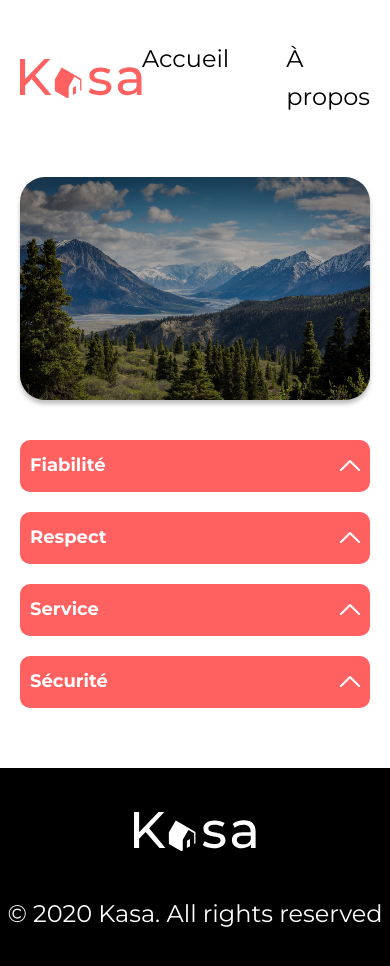
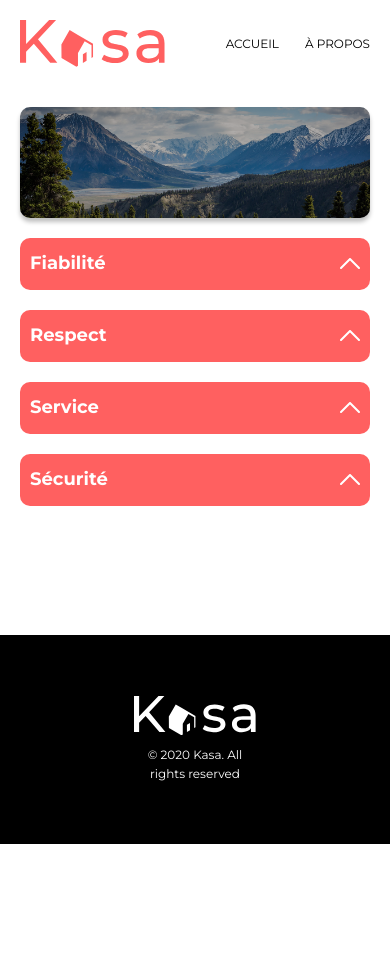
Before and after one commit to leaspadea/kasa-frontend, a React (Vite) app: page /a-propos in a window 390 px wide. Shown: the top 966 px of the page. After the commit the page ends 844 px from the top, so only its background shows below. Built offline with nearby package versions, Linux system fonts and the light colour scheme.

Commit message:
style: rend la page d'accueil responsive

```diff
--- a/src/pages/Home.jsx
+++ b/src/pages/Home.jsx
@@ -11,7 +11,7 @@ function Home() {
   return (
     <div>
       <Banner image={banner}>
-        <h1>Chez vous, partout et ailleurs</h1>
+        <h1>Chez vous, partout{'\u00A0'}et{'\u00A0'}ailleurs</h1>
       </Banner>
       <div className={styles.gallery}>
         {properties.map((property) => (
--- a/src/styles/abstracts/_breakpoints.scss
+++ b/src/styles/abstracts/_breakpoints.scss
@@ -1,23 +1,11 @@
-// Breakpoints
+// Responsive desktop-first : la base est écrite pour desktop,
+// on adapte vers le bas (mobile) avec des media queries max-width.
+// Un seul breakpoint : en dessous de cette largeur = affichage mobile.
 
-$break-mobile-large: 601px; // au-delà : mobile large
-$break-tablet: 721px; // au-delà : tablette
-$break-desktop: 961px; // au-delà : desktop
+$breakpoint-mobile: 768px;
 
-@mixin respond-to($breakpoint) {
-  @if $breakpoint == tablet {
-    @media (min-width: $break-tablet) {
-      @content;
-    }
-  } @else if $breakpoint == desktop {
-    @media (min-width: $break-desktop) {
-      @content;
-    }
-  } @else if $breakpoint == mobile-large {
-    @media (min-width: $break-mobile-large) {
-      @content;
-    }
-  } @else {
-    @error "Breakpoint inconnu: #{$breakpoint}";
+@mixin mobile {
+  @media (max-width: $breakpoint-mobile) {
+    @content;
   }
 }
--- a/src/styles/components/Banner.module.scss
+++ b/src/styles/components/Banner.module.scss
@@ -1,4 +1,5 @@
 @use "../abstracts/variables" as *;
+@use "../abstracts/breakpoints" as *;
 
 .banner {
   position: relative;
@@ -7,6 +8,12 @@
   overflow: hidden;
   margin-bottom: 40px;
   box-shadow: 0px 4px 4px 0px #00000040;
+
+  @include mobile {
+    height: 111px;
+    border-radius: 10px;
+    margin-bottom: 20px;
+  }
 
 
   img {
@@ -38,6 +45,12 @@
     align-items: center;
     text-shadow: 2px 2px 6px rgba(0, 0, 0, 0.6);
 
+    @include mobile {
+      font-size: 24px;
+      text-align: left;
+      padding: 0 20px;
+    }
+
 
   }
 }
--- a/src/styles/components/Card.module.scss
+++ b/src/styles/components/Card.module.scss
@@ -1,9 +1,14 @@
 @use "../abstracts/variables" as *;
+@use "../abstracts/breakpoints" as *;
 
 .card {
   position: relative;
   overflow: hidden;
   border-radius: 10px;
+
+  @include mobile {
+    height: 255px;
+  }
 
   &::before {
     content: "";
--- a/src/styles/components/Footer.module.scss
+++ b/src/styles/components/Footer.module.scss
@@ -1,4 +1,5 @@
 @use "../abstracts/variables" as *;
+@use "../abstracts/breakpoints" as *;
 
 .section {
     background-color: $color-black;
@@ -9,6 +10,12 @@
     justify-content: space-evenly;
     height: 209px;
     font-size: 24px;
+
+    @include mobile {
+        font-size: 12px;
+        justify-content: center;
+        gap: 10px;
+    }
 }
 
 .logo {
@@ -16,3 +23,10 @@
     height: auto;
     color: $color-white;
 }
+
+.section p {
+  @include mobile {
+    max-width: 122px;
+    text-align: center;
+   }
+}
--- a/src/styles/components/Header.module.scss
+++ b/src/styles/components/Header.module.scss
@@ -1,4 +1,5 @@
 @use "../abstracts/variables" as *;
+@use "../abstracts/breakpoints" as *;
 
 .section {
     display: flex;
@@ -6,15 +7,29 @@
     justify-content: space-between;
     font-size: 24px;
     margin-bottom: 60px;
+
+    @include mobile {
+        font-size: 12px;
+        margin-bottom: 40px;
+    }
 }
 
 .logo {
     max-height: 68px;
     width: auto;
     color: $color-primary;
+
+    @include mobile {
+        width: 145px;
+    }
 }
 
 .nav {
     gap: 57px;
     display: flex;
+    text-transform: uppercase;
+
+    @include mobile {
+        gap: 26px;
+    }
 }
--- a/src/styles/components/Layout.module.scss
+++ b/src/styles/components/Layout.module.scss
@@ -1,4 +1,5 @@
 @use "../abstracts/variables" as *;
+@use "../abstracts/breakpoints" as *;
 
 .container{
     max-width: $container-max-width;
@@ -6,4 +7,8 @@
     margin: 0 auto;
     padding: 40px 20px;
     flex: 1;
+
+    @include mobile {
+        padding: 20px;
+    }
 }
--- a/src/styles/pages/About.module.scss
+++ b/src/styles/pages/About.module.scss
@@ -2,5 +2,5 @@
 
 .collapses {
     max-width: 1023px;
-    margin: 0 auto; // centre les collapses dans le main de 1240px
+    margin: 0 auto;
 }
--- a/src/styles/pages/Home.module.scss
+++ b/src/styles/pages/Home.module.scss
@@ -1,4 +1,5 @@
 @use "../abstracts/variables" as *;
+@use "../abstracts/breakpoints" as *;
 
 .gallery {
   display: grid;
@@ -6,11 +7,22 @@
   gap: 50px;
   margin-bottom: 40px;
   padding: 50px;
-  background: #f6f6f6;
+  background-color: $color-secondary;
   border-radius: 25px;
 
+   @include mobile {
+    grid-template-columns: 1fr;
+    gap: 20px;
+    padding: 0px;
+    background-color: $color-white;
+    margin-bottom: 20px;
+   }
 }
 
 .gallery a {
   text-decoration: none;
+
+  @include mobile {
+
+  }
 }
```
